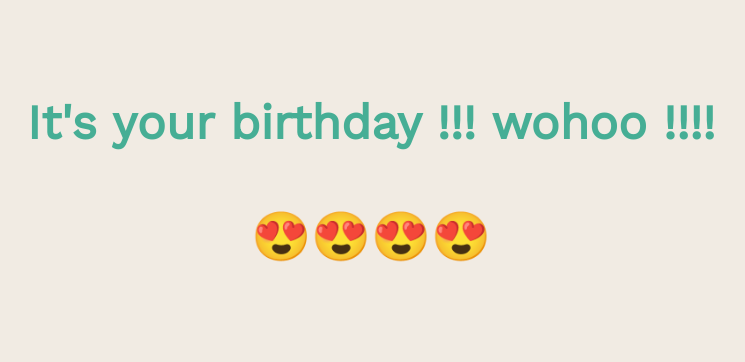
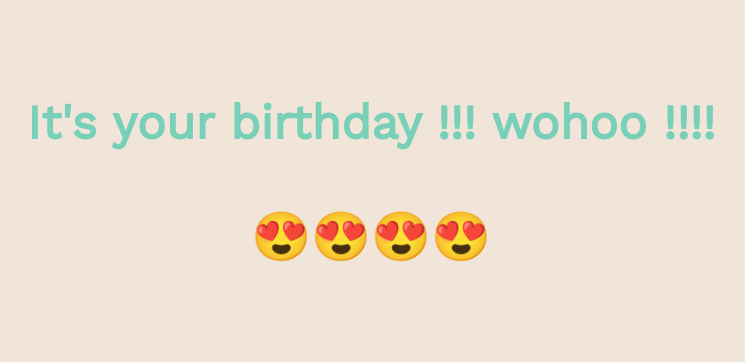
Before and after one commit to gitanshugupta7/happybdaybatul, a website: page index.html in a window 1280 px wide. Shown: the part 114-476 px from the top of the page, without its empty margins (269-1014 px from the left). Drawn offline with nearby package versions, Linux system fonts and the light colour scheme.

Commit message:
added colours

```diff
--- a/index.html
+++ b/index.html
@@ -11,7 +11,7 @@
   <link rel="stylesheet" href="style/style.css">
 </head>
 
-<body style="background-color: #f1ebe3; color: #42ad93;" >
+<body style="background-color: #f0e5d8; color: #75cfb8;" >
   <div class="container">
     <div class="one">
       <h1 class="one">Hey
```
